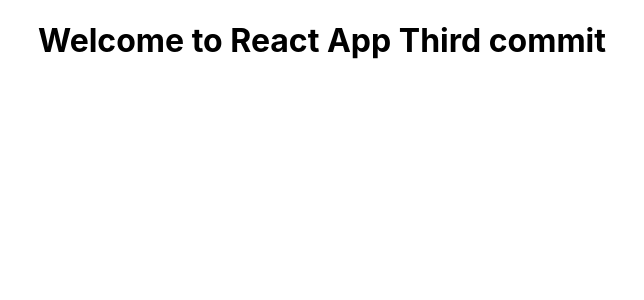
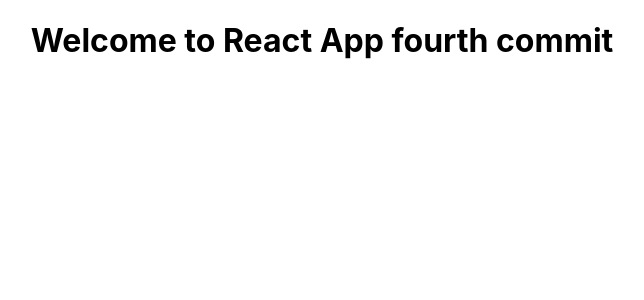
Before and after one commit to eazhumalaipwc/react_git_to_azure, a React (Create React App) app: page / in a window 1280 px wide. Shown: the top 300 px of the page, without its empty margins (318-962 px from the left). Built offline with nearby package versions, Linux system fonts and the light colour scheme.

Commit message:
changed the h1 tag value

```diff
--- a/src/App.js
+++ b/src/App.js
@@ -4,7 +4,7 @@
 function App() {
   return (
     <div className="App">
-      <h1>Welcome to React App Third commit</h1>
+      <h1>Welcome to React App fourth commit</h1>
     </div>
   );
 }
```
